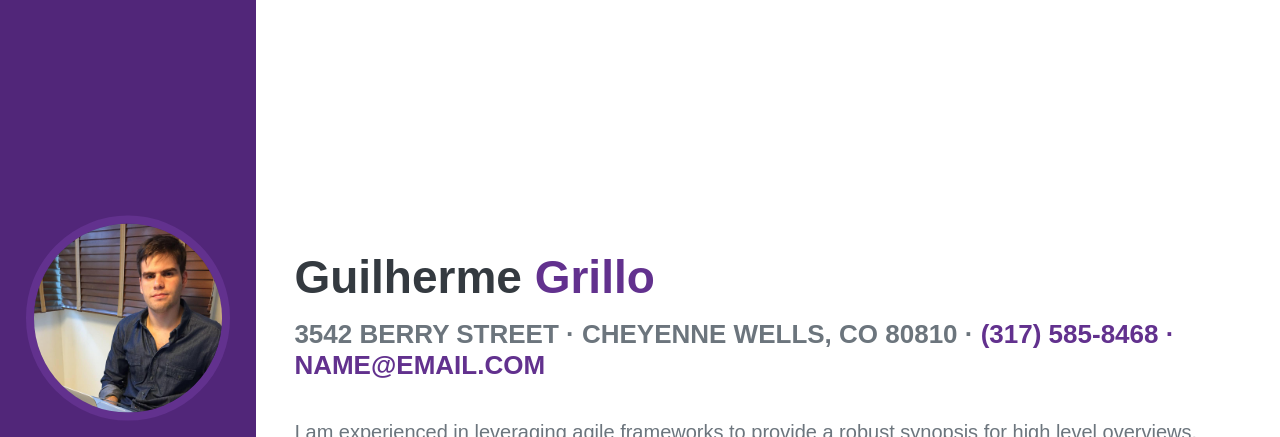
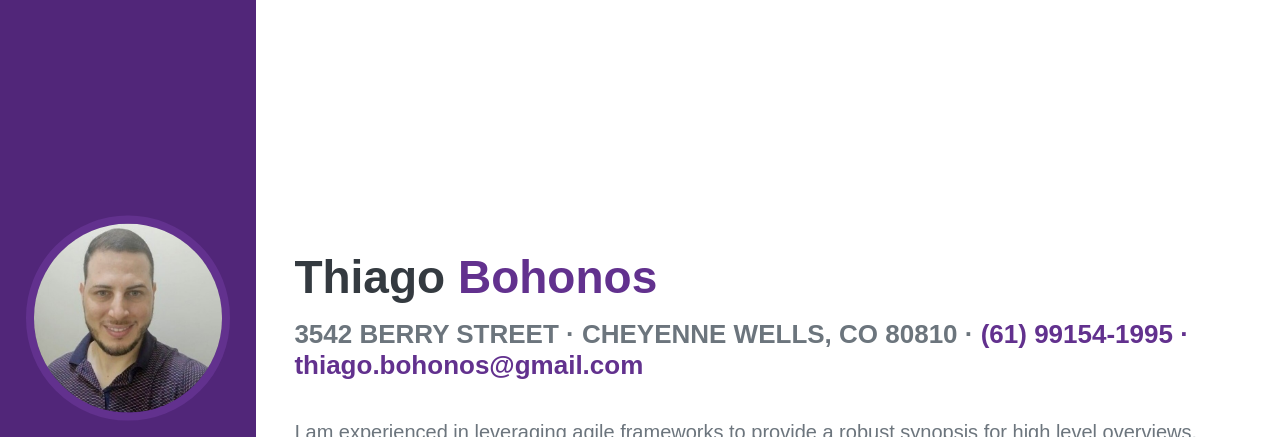
Before and after one commit to TBohonoss/portifolio, a plain HTML site: page index.html in a window 1280 px wide. Shown: the top 437 px of the page. Drawn offline with Linux system fonts and the light colour scheme; a web font is replaced by a local one.

Commit message:
Alteração da foto, nome e email

```diff
--- a/index.html
+++ b/index.html
@@ -13,7 +13,7 @@
 
         <div class="sidebar-pos">
             <div class="img-sidebar">
-              <img src="gui.jpg" />
+              <img src="thiago.bohonos.jpg" />
             </div><!--img-->
 
             <div class="menu">
@@ -28,8 +28,8 @@
       <div class="content">
 
         <section class="descricao">
-          <h2>Guilherme <span>Grillo</span></h2>
-          <h3>3542 BERRY STREET · CHEYENNE WELLS, CO 80810 · <span>(317) 585-8468 · NAME@EMAIL.COM</span></h3>
+          <h2>Thiago <span>Bohonos</span></h2>
+          <h3>3542 BERRY STREET · CHEYENNE WELLS, CO 80810 · <span>(61) 99154-1995 · thiago.bohonos@gmail.com</span></h3>
           <p>I am experienced in leveraging agile frameworks to provide a robust synopsis for high level overviews. Iterative approaches to corporate strategy foster collaborative thinking to further the overall value proposition.</p>
 
           <div class="icons-social">
```
Also changed, not shown: gui.jpg (deleted).
